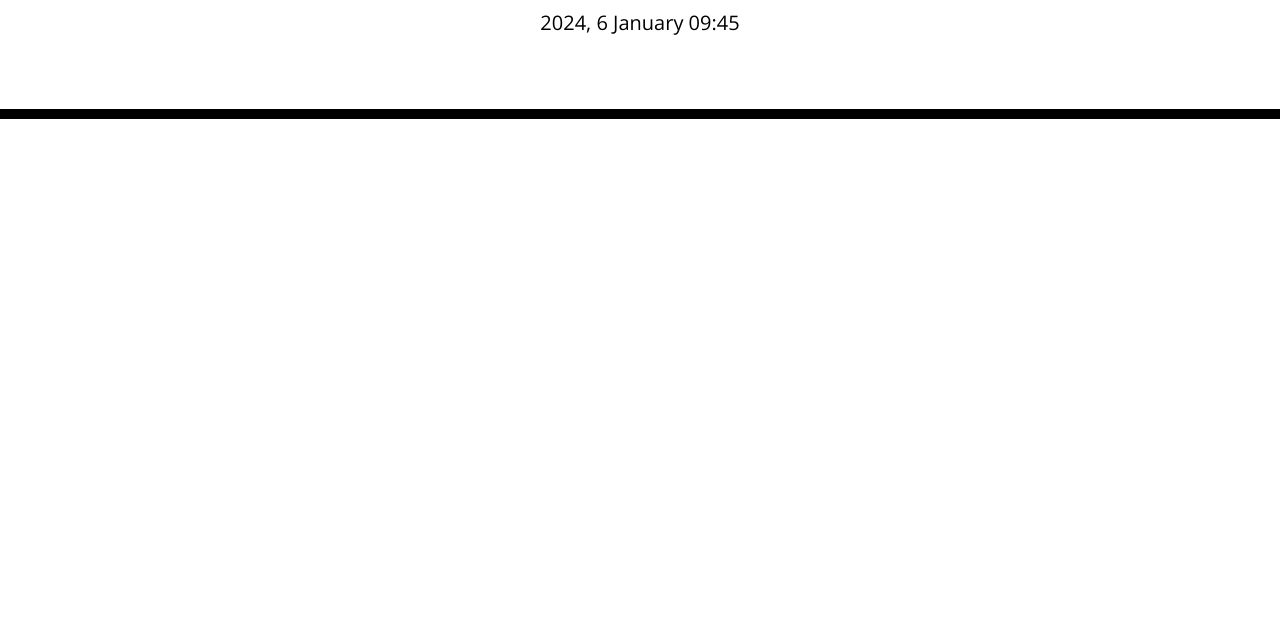
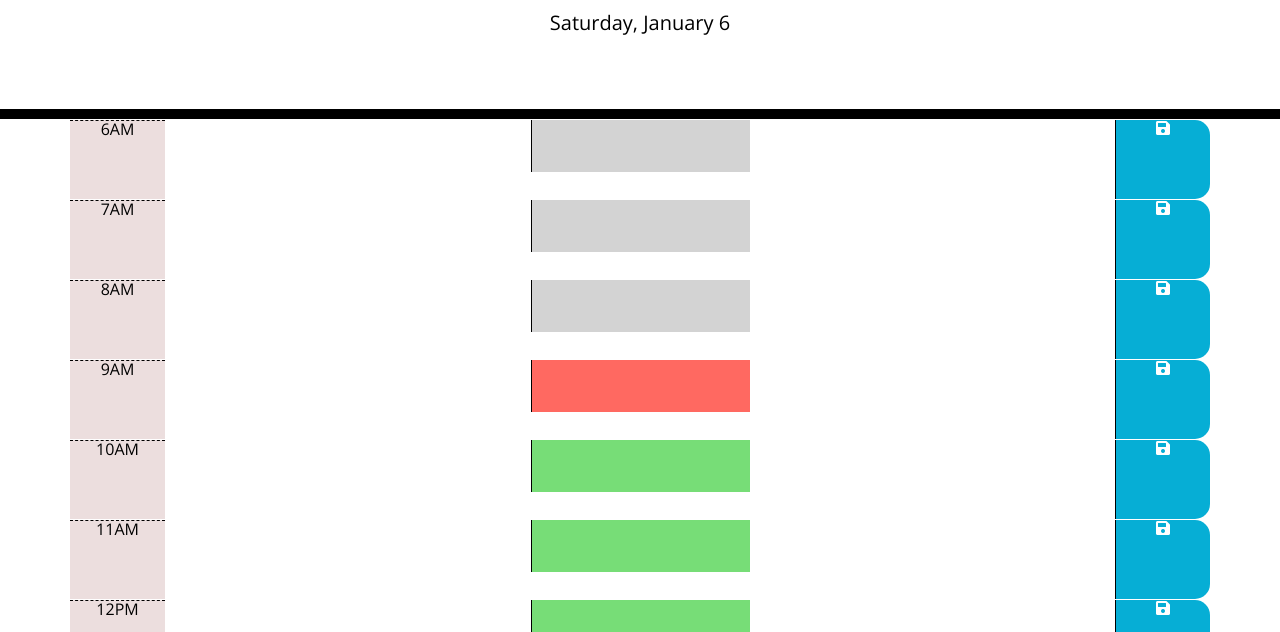
Before and after one commit to ramonsaguini/WorkDayScheduler, a plain HTML site: page starter/index.html in a window 1280 px wide. Shown: the part 168-800 px from the top of the page. Drawn offline with nearby package versions, Linux system fonts and the light colour scheme.

Commit message:
more coments + save btn + saving in the local storage

```diff
--- a/starter/assets/CSS/style.css
+++ b/starter/assets/CSS/style.css
@@ -38,9 +38,10 @@ header {
 }
 
 .hour {
-  background-color: #ffffff;
+  background-color: #ecdede;
   color: #000000;
   border-top: 1px dashed #000000;
+  text-align: center;
 }
 
 .past {
--- a/starter/assets/JS/script.js
+++ b/starter/assets/JS/script.js
@@ -1,30 +1,73 @@
+//! func to check and show in display the current day
 $(document).ready(function () {
-  function dateAndTime() {
-    var currentDateTime = dayjs().format("YYYY, D MMMM  HH:mm");
-    $("#currentDay").text(currentDateTime);
+  function CurrentDayDisplay() {
+    let currentDay = dayjs().format("dddd, MMMM D"); //!format of date
+    $("#currentDay").text(currentDay);
   }
 
-  dateAndTime();
+  //! Create and display time blocks
+  function blocksOfTime() {
+    let container = $(".container"); //! like a query selector
+    let currentHour = dayjs().hour(); //! like api of date
+
+    for (let hour = 6; hour <= 17; hour++) { //! loop to create blocks for each hour of the day starting 6 and finish at 17
+      let timeBlock = $("<div>").addClass("row time-block"); //! create div and add class to get style from BootStrap and time block
+      let hourCol = $("<div>").addClass("col-md-1 hour").text(dayjs().hour(hour).format("hA"));
+      let eventCol = $("<div>").addClass("col-md-10 description ");
+      let areaOfTextE = $("<textarea>").attr("data-hour", hour);
+
+      //! Color-code time blocks
+      if (hour < currentHour) {
+        areaOfTextE.addClass('past');
+      } else if (hour === currentHour) {
+        areaOfTextE.addClass('present');
+      } else {
+        areaOfTextE.addClass('future');
+      }
+
+      //! Retrieve and display saved events
+      let eventSave = localStorage.getItem("event_" + hour);
+      if (eventSave) {
+        areaOfTextE.val(eventSave);
+      }
+
+      //! Allow user to enter an event on click
+      areaOfTextE.on("click", function () {
+        $(this).addClass("active");
       });
 
-function createTimeBlock() {
-  var container = $("#timeblock"); //!will be create in for Loop
+      // Save event to local storage when save button is clicked
+      let saveBtnCol = $("<div>").addClass("col-md-1 saveBtn");
+      let saveBtn = $("<i>").addClass("fas fa-save").attr("data-hour", hour);
 
-  var currentHour = dayjs().hour();
+      saveBtn.on("click", function () {
+        let hourToSave = $(this).attr("data-hour");
+        let eventToSave = $("textarea[data-hour=" + hourToSave + "]").val();
+        localStorage.setItem("event_" + hourToSave, eventToSave);
 
-  for (var hour = 8; hour <= 17; hour++) {
-    var timeBlock = $("<div>").addClass("row time-block"); //!create block Hour
-    var hourCol = $("<div>").addClass("col-md-1 hour").text(dayjs().hour(hour).format("hA")); //! collunm to show the hour
-    var eventCol = $("<div>").addClass("col-md-10 description"); //!col description
-    var eventTextarea = $("<textarea>").attr("data-hour", hour);//! insert data / hour
+        // Remove 'active' class after saving
+        $("textarea[data-hour=" + hourToSave + "]").removeClass("active");
+      });
 
-    if (hour < currentHour) { //! if hour is < current hour, add class past in the text Area event
-      eventTextarea.addClass('past'); //! if hour is equal current hour, add class present in the text Area event
-    } else if (hour === currentHour) {
-      eventTextarea.addClass('present')
-    } else {
-      eventTextarea.addClass('future'); //! if hour is > the current hour, add class future in the text Area event
+      saveBtnCol.append(saveBtn);
+      timeBlock.append(hourCol, eventCol.append(areaOfTextE), saveBtnCol);
+      container.append(timeBlock);
+    }
   }
 
+  // Persist events between page refreshes
+  function persistEvents() {
+    $("textarea").each(function () {
+      let hour = $(this).attr("data-hour");
+      let eventToSave = $(this).val();
+      localStorage.setItem("event_" + hour, eventToSave);
+    });
   }
-}
+
+  // Display current day and create time blocks
+  CurrentDayDisplay();
+  blocksOfTime();
+
+  // Persist events when the page is unloaded (refreshed)
+  window.addEventListener("beforeunload", persistEvents);
+});
```
Also changed, not shown: starter/index.html (line endings or trailing spaces). Lines whose indentation alone changed are shown as unchanged.
